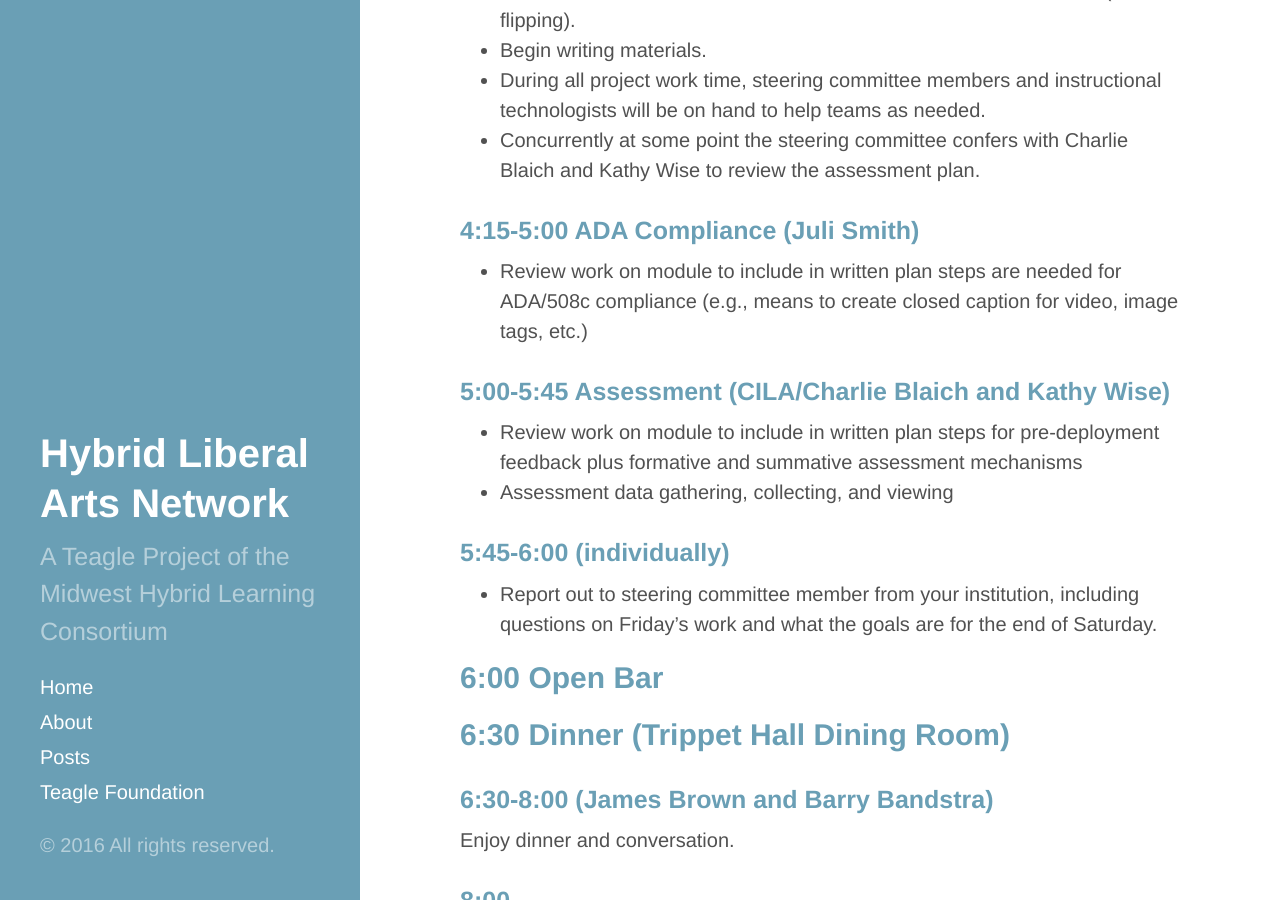
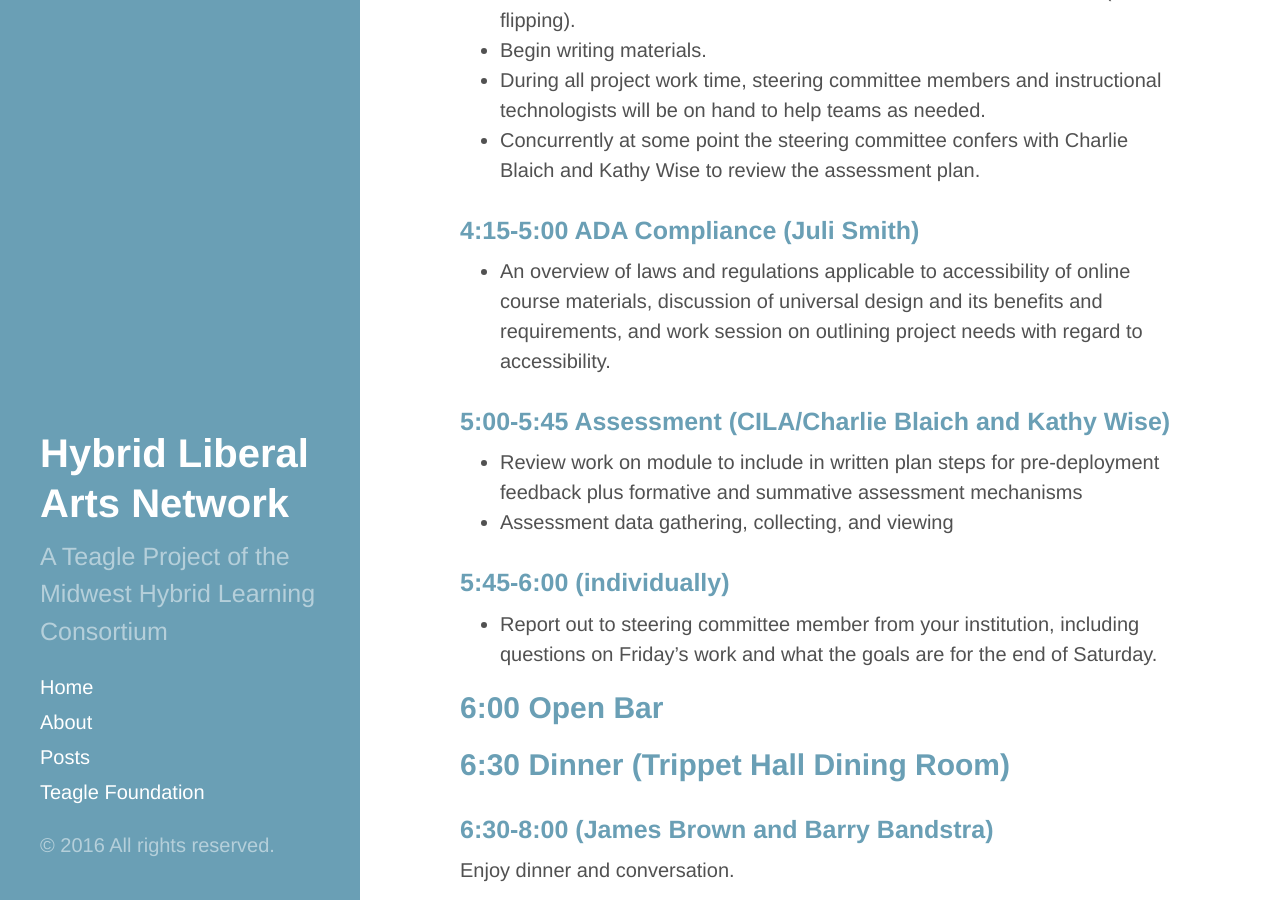
Before and after one commit to hybrid-liberal-arts/hybrid-liberal-arts.github.io, a Jekyll site: the page built from _posts/2016-04-06-2016-workshop-schedule.md, in a window 1280 px wide and 900 px high, scrolled down 1332 px. Built offline with Jekyll 4.4.1, drawn with Linux system fonts in a browser that asks for light colours; Markdown is read by kramdown in place of the engine named in the settings.

Commit message:
more schedule tweaks

```diff
--- a/_posts/2016-04-06-2016-workshop-schedule.md
+++ b/_posts/2016-04-06-2016-workshop-schedule.md
@@ -41,7 +41,7 @@ Brief project management overview
 - Concurrently at some point the steering committee confers with Charlie Blaich and Kathy Wise to review the assessment plan.
 
 ###4:15-5:00 ADA Compliance (Juli Smith)
-- Review work on module to include in written plan steps are needed for ADA/508c compliance (e.g., means to create closed caption for video, image tags, etc.)
+- An overview of laws and regulations applicable to accessibility of online course materials, discussion of universal design and its benefits and requirements, and work session on outlining project needs with regard to accessibility.
 
 ### 5:00-5:45 Assessment (CILA/Charlie Blaich and Kathy Wise)
 - Review work on module to include in written plan steps for pre-deployment feedback plus formative and summative assessment mechanisms
```
